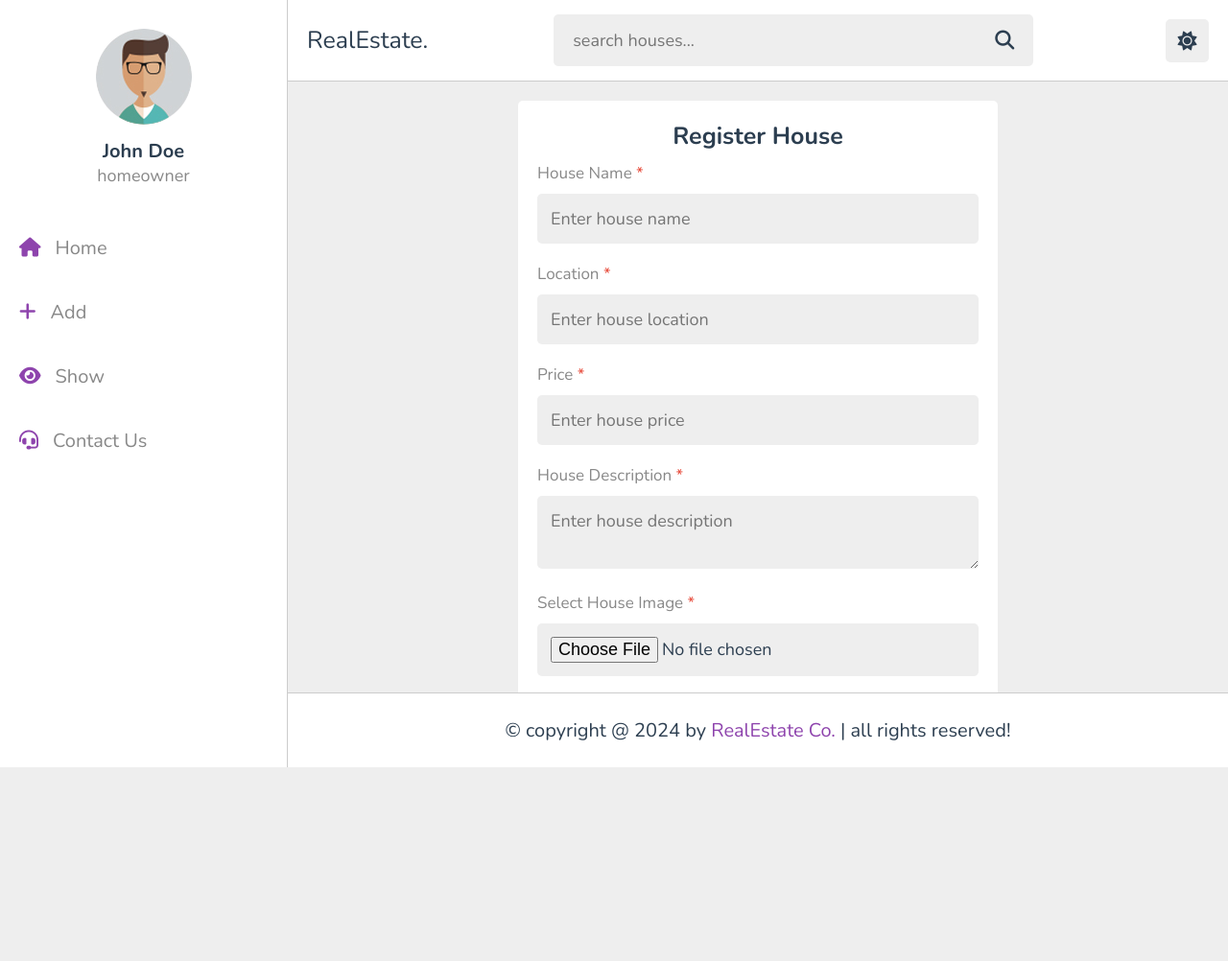
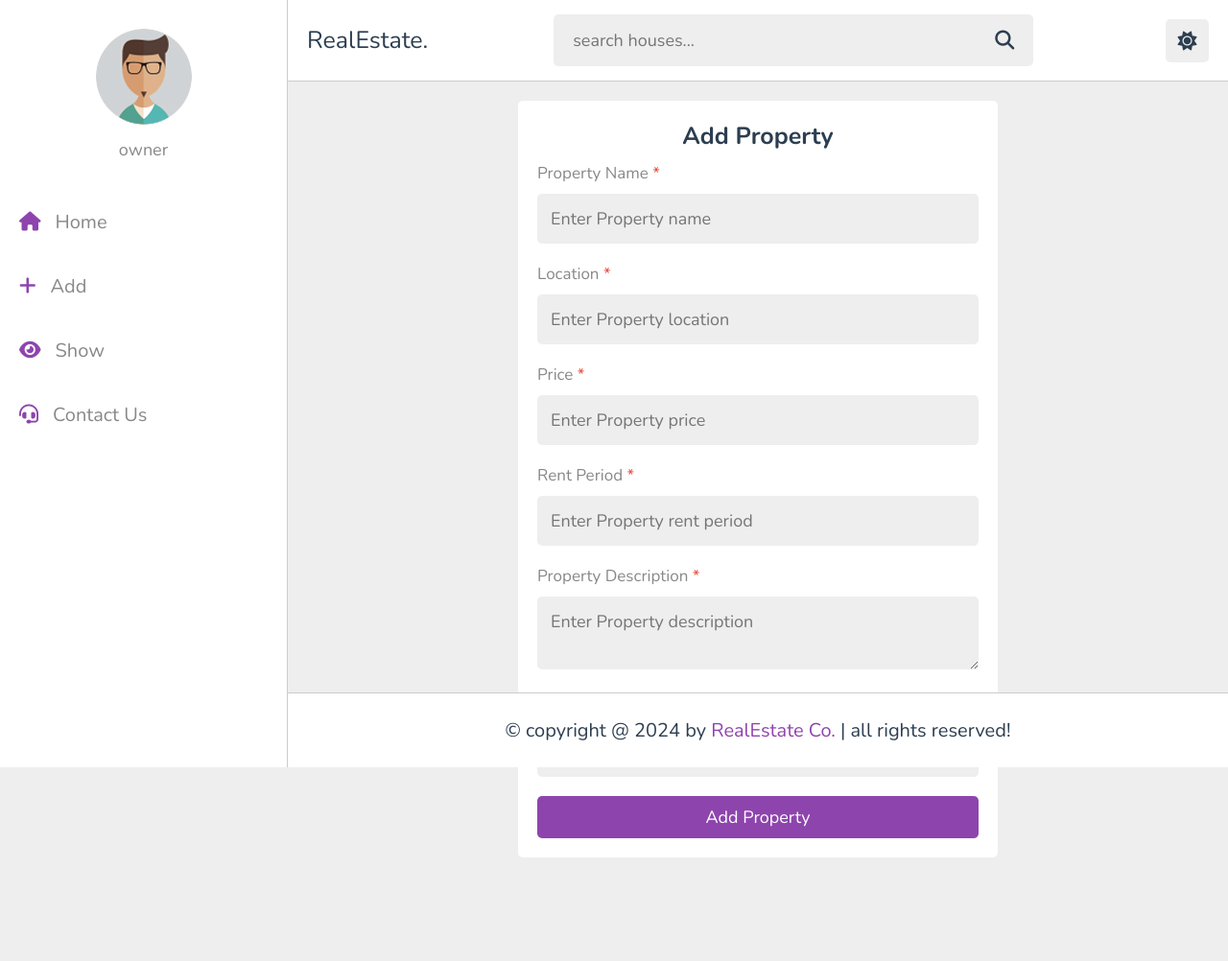
Before and after one commit to FarzanehHassanzadeh/Property-Rental-Management-System, a Flask app: page /home/addhome_owner in a window 1280 px wide. Shown: the whole page at 96% size. Before the commit the page ends 800 px from the top, so only its background shows below. Run offline with Flask 3, Linux system fonts and the light colour scheme; some libraries are stand-ins or nearby versions.

Commit message:
owners can put their properties

```diff
--- a/app.py
+++ b/app.py
@@ -4,6 +4,7 @@
 import re
 from datetime import datetime
 
+global_fullname = ''
 
 # Validation functions
 # Check the passwork if it is at least 8 characters and has capital, small letters, special characters and numbers
@@ -72,6 +73,9 @@
                                                'role': 'owner'})
 
             if user_record:
+                global global_fullname
+                global_fullname = user_record['firstname'] + ' ' + user_record['lastname']
+
                 return redirect(url_for('home_page'))
             else:
                 return render_template('login.html', login_status=login_stat)
@@ -114,7 +118,9 @@
         d = user.__dict__
         # This will insert a new record in MongoDB collection.
         users_data.insert_one(d)
-        return redirect(url_for('home_page'))
+        global global_fullname
+        global_fullname = request.form['firstname'] + ' ' + request.form['lastname']
+        return redirect(url_for('home_page', fullname=global_fullname))
 
     return render_template('signup.html')
 
@@ -142,6 +148,8 @@
         d = user.__dict__
         # This will insert a new record in MongoDB collection.
         users_data.insert_one(d)
+        global global_fullname
+        global_fullname = request.form['firstname'] + ' ' + request.form['lastname']
         return redirect(url_for('home_page_tenant'))
 
     return render_template('signup2.html')
@@ -149,17 +157,47 @@
 
 # ----------------------------------------------------------------------------------------------
 
-# **************owner***************************************************
+# **************     owner    ***************************************************
 #Route for owner  home page
 
-@app.route('/home', methods=['GET', 'POST'])
+@app.route('/home/', methods=['GET', 'POST'])
 def home_page():
-    return render_template('home.html')
+    property_list=[]
+    if request.method == 'POST':
+        property_list = property_owner_data.find()
+    return render_template('home.html', full_name=global_fullname, property_owner_list=property_list)
 
 #Route for owner add home page
 @app.route('/home/addhome_owner', methods=['GET', 'POST'])
 def home_owner_to_addhome():
-    return render_template('addhome_owner.html')
+    global global_fullname
+    if request.method == 'POST':
+
+        # Gets the attributes of the property
+        house_name = request.form['property_name']
+        location = request.form['location']
+        rent_price = request.form['rent_price']
+        rent_period = request.form['rent_period']
+        description = request.form['description']
+
+        fullname = global_fullname
+
+        current_time = datetime.now()
+        current_date = current_time.date().isoformat()
+        current_time = current_time.time().strftime('%H:%M:%S')
+
+        property_owner_data.insert_one({'owner': fullname,
+                                        'property_name': house_name,
+                                        'location': location,
+                                        'rent_price': rent_price,
+                                        'rent_period': rent_period,
+                                        'description': description,
+                                        'date': current_date,
+                                        'time': current_time
+                                        })
+
+
+    return render_template('addhome_owner.html', full_name=global_fullname)
 
 #Route for owner contact  page
 @app.route('/home/contact', methods=['GET', 'POST'])
@@ -169,14 +207,20 @@
 #Route for owner show page
 @app.route('/home/show_home_owner', methods=['GET', 'POST'])
 def show_page_owner():
-    return render_template('show_home_owner.html')
+    global global_fullname
+    property_list = []
+    property_list = property_owner_data.find({'owner': global_fullname})
+
+
+
+    return render_template('show_home_owner.html', full_name=global_fullname, property_owner_list=property_list)
 
 
 
 
 
 
-# **********************tenant ****************************************
+# **********************   tenant ****************************************
 #Route for tenant  home page
 
 @app.route('/home2', methods=['GET', 'POST'])
@@ -206,6 +250,7 @@
 
 # Creates a collection called users_data
 users_data = db['users_data']
+property_owner_data = db['property_owner_data']
 
 if __name__ == '__main__':
     app.run(debug=True)
--- a/templates/addhome_owner.html
+++ b/templates/addhome_owner.html
@@ -4,7 +4,7 @@
    <meta charset="UTF-8">
    <meta http-equiv="X-UA-Compatible" content="IE=edge">
    <meta name="viewport" content="width=device-width, initial-scale=1.0">
-   <title>Register House</title>
+   <title>Register Property </title>
 
    <!-- font awesome cdn link  -->
    <link rel="stylesheet" href="https://cdnjs.cloudflare.com/ajax/libs/font-awesome/6.1.2/css/all.min.css">
@@ -33,8 +33,8 @@
    </div>
    <div class="profile">
       <img src="images/pic-1.jpg" class="image" alt="">
-      <h3 class="name">John Doe</h3>
-      <p class="role">homeowner</p>
+      <h3 class="name">{{full_name}}</h3>
+      <p class="role">owner</p>
    </div>
    <nav class="navbar">
      <a href="{{ url_for('home_page') }}"><i class="fas fa-home"></i><span>Home </span>
@@ -45,19 +45,23 @@
 </div>
 
 <section class="form-container">
-   <form action="" method="post" enctype="multipart/form-data">
-      <h3>Register House</h3>
-      <p>House Name <span>*</span></p>
-      <input type="text" name="house_name" placeholder="Enter house name" required maxlength="50" class="box">
+   <form action="" method="POST" enctype="multipart/form-data">
+      <h3>Add Property</h3>
+      <p>Property Name <span>*</span></p>
+      <input type="text" name="property_name" placeholder="Enter Property name" required maxlength="50" class="box">
       <p>Location <span>*</span></p>
-      <input type="text" name="location" placeholder="Enter house location" required maxlength="100" class="box">
+      <input type="text" name="location" placeholder="Enter Property location" required maxlength="100" class="box">
       <p>Price <span>*</span></p>
-      <input type="text" name="price" placeholder="Enter house price" maxlength="20" class="box">
-      <p>House Description <span>*</span></p>
-      <textarea name="description" placeholder="Enter house description" required maxlength="500" class="box"></textarea>
-      <p>Select House Image <span>*</span></p>
+      <input type="text" name="rent_price" placeholder="Enter Property price" maxlength="20" class="box">
+
+      <p>Rent Period <span>*</span></p>
+      <input type="text" name="rent_period" placeholder="Enter Property rent period" maxlength="20" class="box">
+
+      <p>Property Description <span>*</span></p>
+      <textarea name="description" placeholder="Enter Property description" required maxlength="500" class="box"></textarea>
+      <p>Select Image <span>*</span></p>
       <input type="file" name="house_image" accept="image/*"  class="box">
-      <input type="submit" value="Register House" name="submit" class="btn">
+      <button type="submit" value="Register House" name="submit" class="btn"> Add property</button>
    </form>
 </section>
 
--- a/templates/hometenant.html
+++ b/templates/hometenant.html
@@ -20,7 +20,7 @@
    <section class="flex">
 
       <form action="search.html" method="post" class="search-form">
-         <input type="text" name="search_box" required placeholder="search courses..." maxlength="100">
+         <input type="text" name="search_box" required placeholder="search property..." maxlength="100">
          <button type="submit" class="fas fa-search"></button>
       </form>
 
```
Also changed, not shown: templates/home.html (+12 -9 lines), templates/show_home_owner.html (+12 -9 lines).
